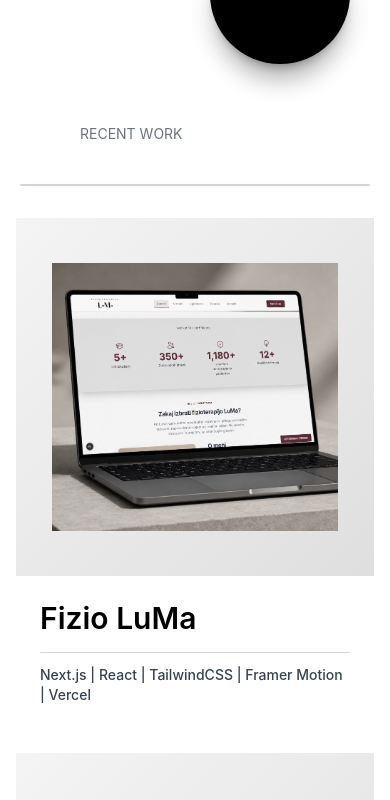
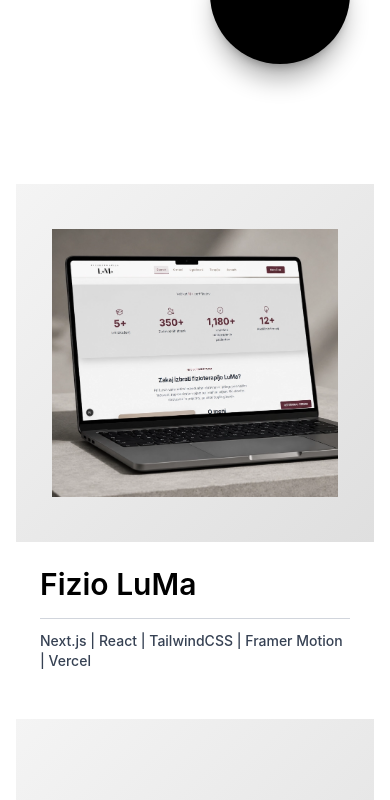
Before and after one commit to Mararovsek99/portfolio, a React (Vite) app: page / in a window 390 px wide. Shown: the part 1340-2140 px from the top of the page. Built offline with nearby package versions, Linux system fonts and the light colour scheme.

Commit message:
removed some grey lines for mobile users

```diff
--- a/src/components/RecentWork.jsx
+++ b/src/components/RecentWork.jsx
@@ -115,11 +115,11 @@
   };
 
   return (
-    <section className="bg-[#ffffff] text-black px-4 md:px-10 py-10 max-w-[1600px] m-auto mt-30 select-none">
-      <h4 className="text-gray-500 uppercase text-sm mb-10 ml-16">
+    <section className="bg-[#ffffff] text-black px-4 md:px-10 py-10 max-w-[1600px] m-auto mt-45 select-none">
+      <h4 className="text-gray-500 uppercase text-sm mb-10 ml-16 hidden md:block">
         Recent work
       </h4>
-      <div className="h-0.5 w-[98%] bg-gray-300 mb-8 mx-auto rounded"></div>
+      <div className="h-0.5 w-[98%] bg-gray-300 mb-8 mx-auto rounded hidden md:block"></div>
       <div className="lg:hidden grid grid-cols-1 gap-6 md:grid-cols-2">
         {projects.map((project) => (
           <div
@@ -228,7 +228,7 @@
           </div>
         ))}
       </div>
-      <div className="h-0.5 w-[98%] bg-gray-300 mb-8 mx-auto rounded"></div>
+      <div className="h-0.5 w-[98%] bg-gray-300 mb-8 mx-auto rounded hidden md:block"></div>
       <div className="flex justify-center my-24">
         <Magnetic>
           <button className="more-work-btn">
```
